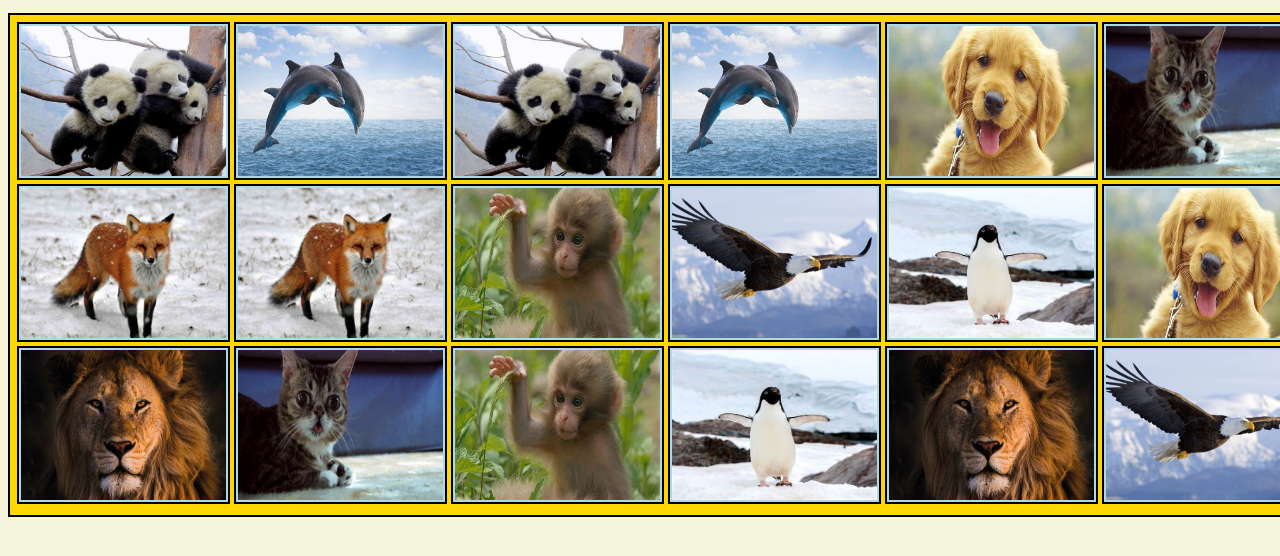
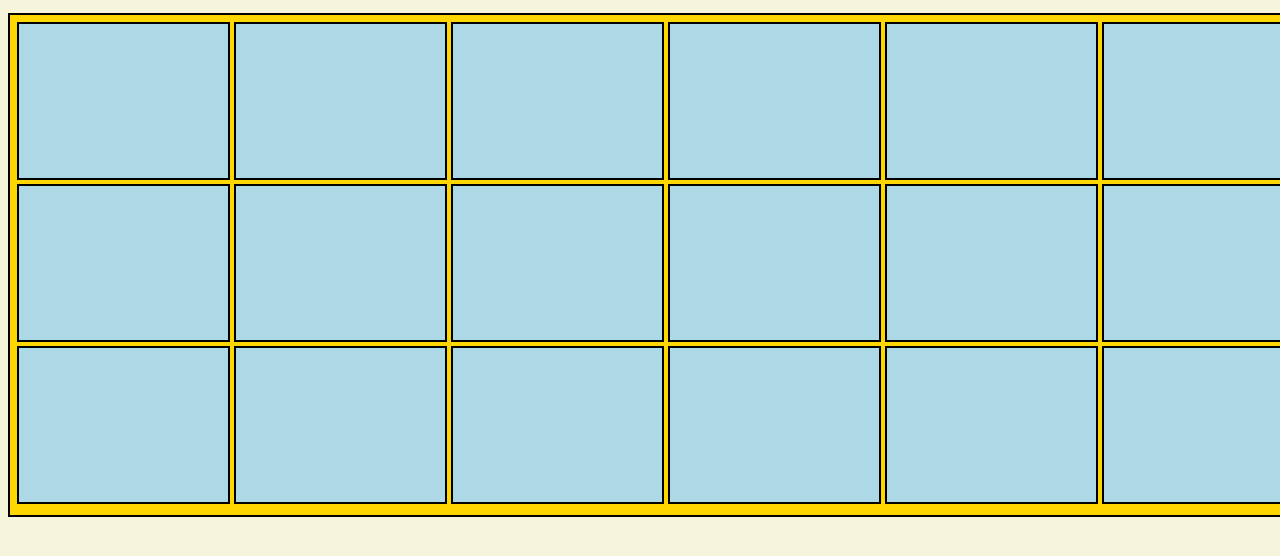
Before and after one commit to YousefAbood/Javascript, a plain HTML site: page h06/index.html in a window 1280 px wide. Shown: the part 162-718 px from the top of the page. Drawn offline with Linux system fonts and the light colour scheme.

Commit message:
Renovated the structure of the code

```diff
--- a/h06/script.js
+++ b/h06/script.js
@@ -10,38 +10,53 @@ document.getElementById("armin").innerHTML = "Armin: " + armin;
 // Image Placement
 
 // Array of images
-var animalPictures = document.getElementsByTagName("img");
-
 var animals = ["americaneagle.jpg", "cat.jpg", "dolphin.jpg", "fox.jpg", "lion.jpg", "monkey.jpg", "panda.jpg", "penguin.jpg", "dog.jpg", "americaneagle2.jpg", "cat2.jpg", "dolphin2.jpg", "fox2.jpg", "lion2.jpg", "monkey2.jpg", "panda2.jpg", "penguin2.jpg", "dog2.jpg"];
-console.log(!("panda.jpg1" == "panda.jpg2"))
+var randomAnimals = [];
+var pictureHoldersArray = [];
 
 // Elements Creation
 images = document.getElementById("images");
-generateImages();
-
-function generateImages() {
-
-  // Creating a Class that is the Picture Holder
-  for(var i = 0; i < 18; i++){
-    // Hide
-    hide = document.createElement("div");
-    hide.className = "hide";
-    hide.id = "hide" + i;
+generateArray();
+console.log(animals);
+console.log(randomAnimals);
 
 
-    // Picture Holder Background, Creates Picture Holders when the images are invisible.
-    pictureHolder = document.createElement("div");
-    pictureHolder.className = "pictureHolder";
-    pictureHolder.id = "pictureHolder-" + i;
+// I created a randomized array that correlates directly with the pictureHolderID.
+// For Example if index[0] of the array randomAnimals is "cat.jpg" then pictureHolder-0 is cat.jpg
 
-    // Images Generation & Random Placement around the Images Division in HTML
-    img = document.createElement("img");
-    randomNumber = Math.floor(Math.random() * animals.length);
-    img.id = animals[randomNumber];
-    img.src = animals[randomNumber];
+
+function generateArray() {
+  for(var i = 0; i < 18; i++) {
+    var randomNumber = Math.floor(Math.random() * animals.length);
+    randomAnimals.push(animals[randomNumber]);
+    randomAnimal = animals[randomNumber];
     animals.splice(randomNumber, 1);
-    // Appending the picture holder & the image
-    pictureHolder.appendChild(img);
-    images.appendChild(pictureHolder);
+
   }
 }
+
+for(var v = 0; v < 18; v++) {
+  pictureHolder = document.createElement("div");
+  pictureHolder.className = "pictureHolderClass";
+  pictureHolder.id = "" + v;
+  images.appendChild(pictureHolder);
+  pictureHolder.addEventListener("click", function(){
+      var counter = 2;
+      const currentPicture = this.id;
+
+  });
+
+  pictureHoldersArray[v] = pictureHolder;
+  console.log(pictureHoldersArray);
+}
+
+
+
+function showPicture(id) {
+  console.log(randomAnimals[id]);
+  pictureHoldersArray[id].style.backgroundImage = "url(" + randomAnimals[id] + ")";
+}
+
+function hidePicture(id) {
+  console.log(randomAnimals[id]);
+}
--- a/h06/style.css
+++ b/h06/style.css
@@ -46,7 +46,7 @@ h1 {
   padding: 5px;
 }
 
-div.pictureHolder {
+.pictureHolderClass {
   width: 205px;
   height: 150px;
   float: left;
@@ -55,9 +55,3 @@ div.pictureHolder {
   padding: 2px;
   margin: 2px;
 }
-
-img {
-  width: 205px;
-  height: 150px;
-  float: left;
-}
```
